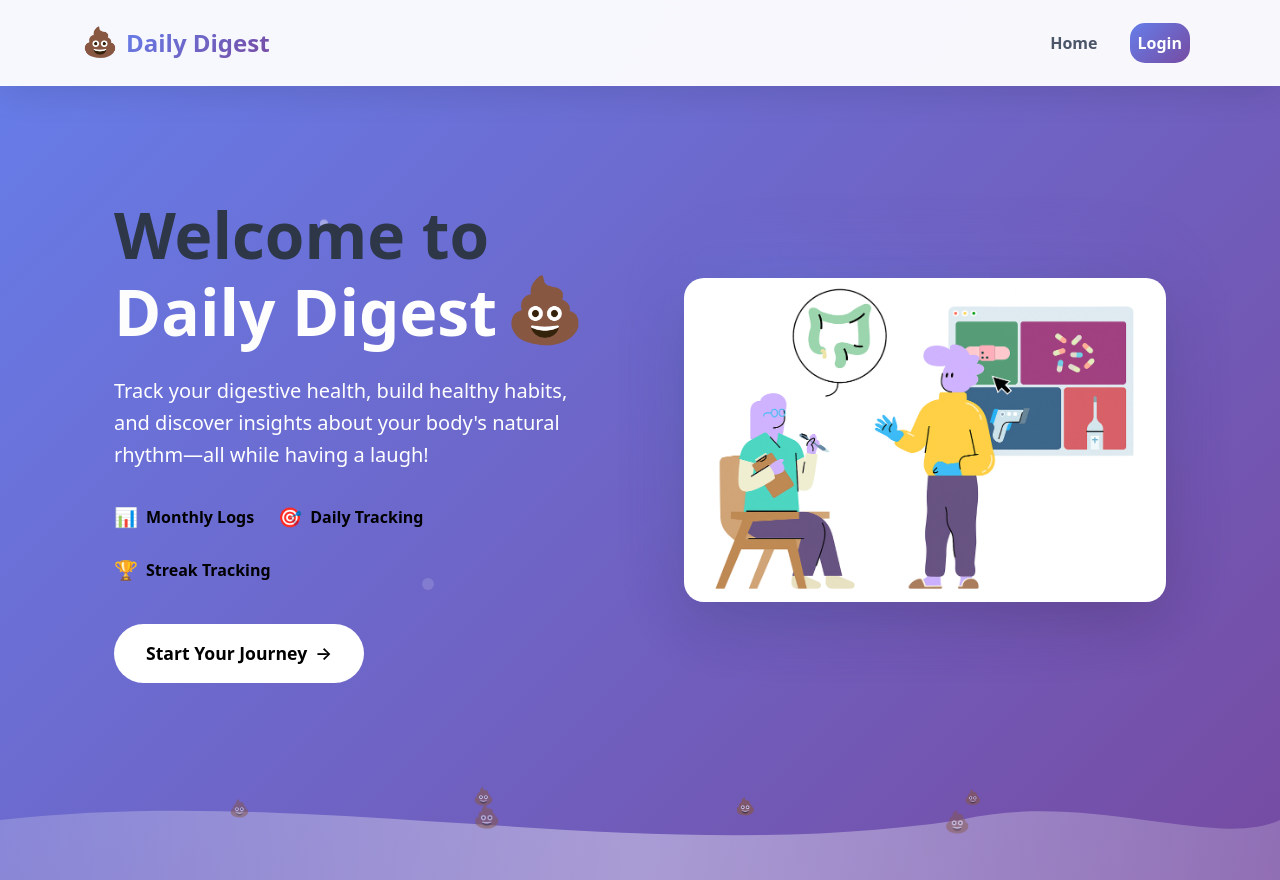
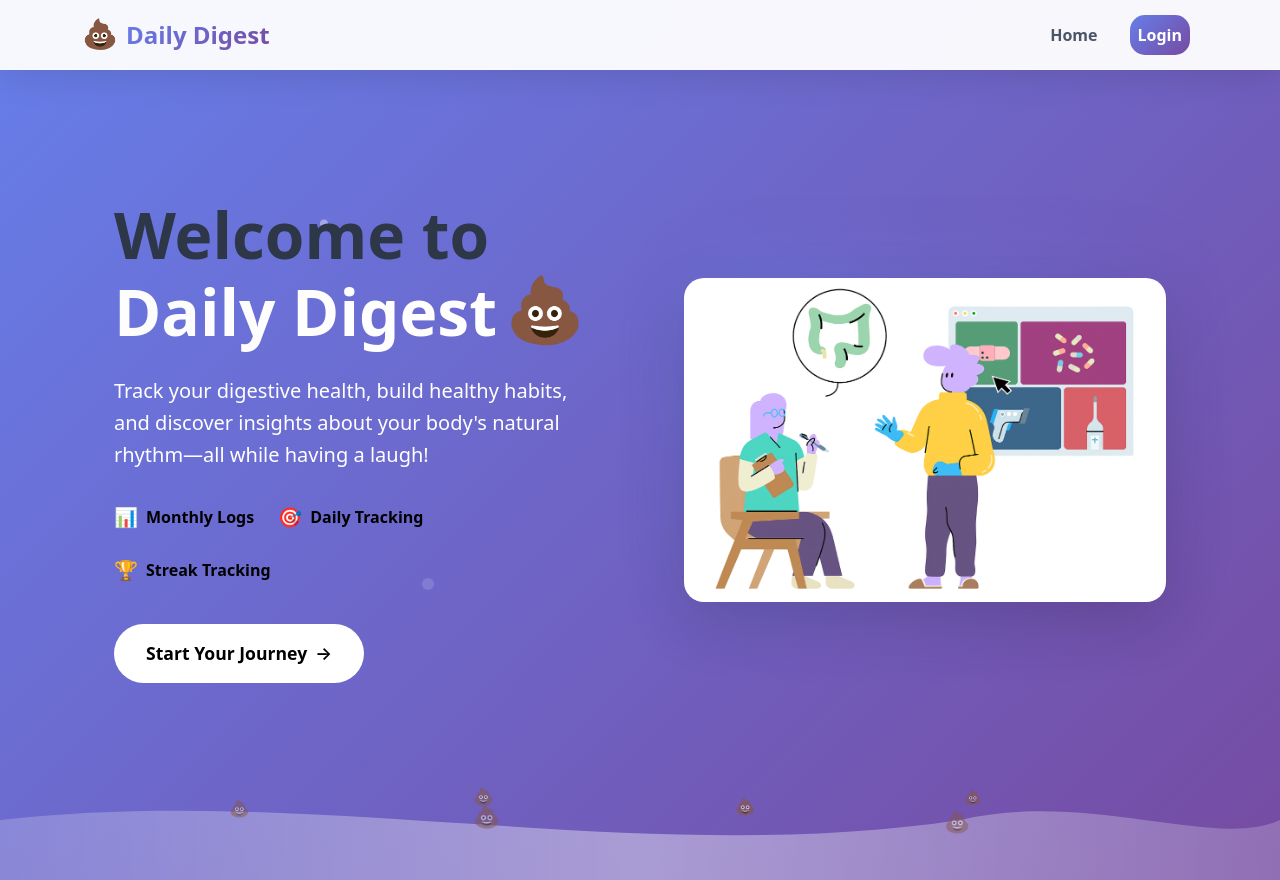
Before and after one commit to EmanDomo/DailyDigest, a React (Vite) app in the folder frontend/: page / in a window 1280 px wide. Built offline with nearby package versions, Linux system fonts and the light colour scheme; the HTML template or start-up script is replaced by a standard one.

Commit message:
reduced padding in header

```diff
--- a/frontend/src/styles/Header.css
+++ b/frontend/src/styles/Header.css
@@ -4,7 +4,7 @@
   backdrop-filter: blur(20px);
   border-bottom: 1px solid rgba(255, 255, 255, 0.2);
   box-shadow: 0 8px 32px rgba(0, 0, 0, 0.1);
-  padding: 1rem 0;
+  padding: 0.5rem 0;
   transition: all 0.3s ease;
 }
 
```
